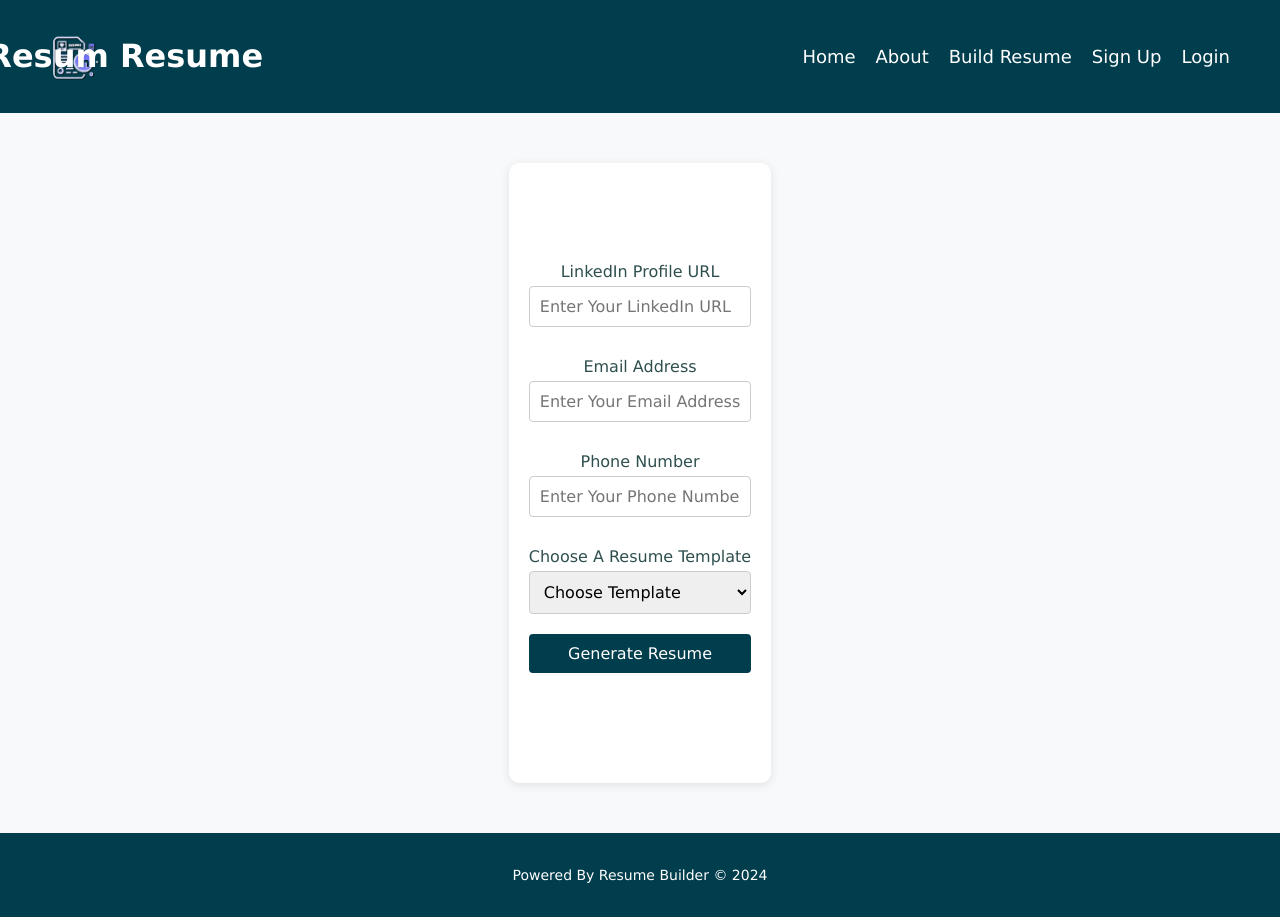
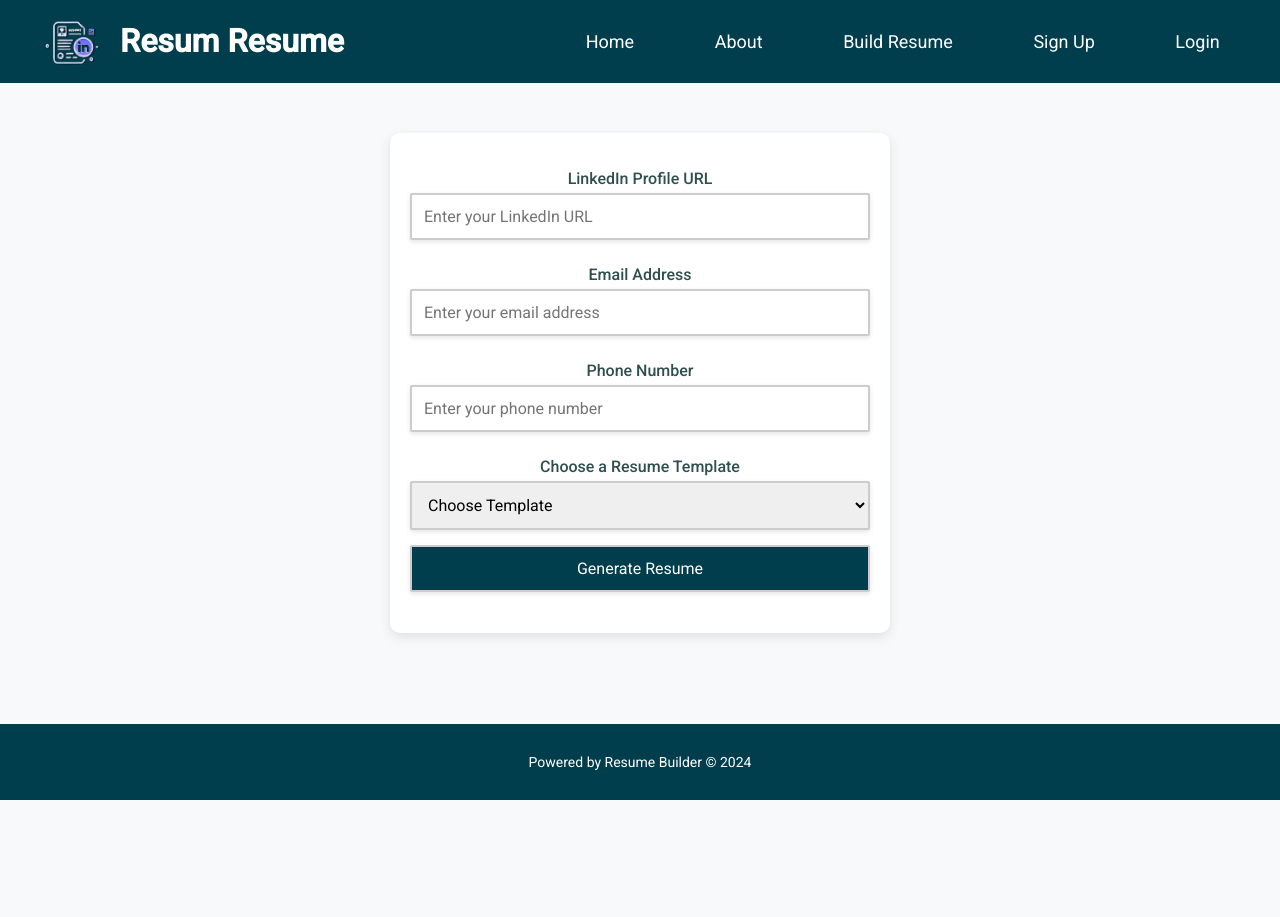
Before and after one commit to GarimaSingh0109/Resum-Resume, a website: page resume.html in a window 1280 px wide. After the commit the page ends 800 px from the top, so only its background shows below. Drawn offline with Linux system fonts and the light colour scheme.

Commit message:
Updated Resume Builder Page

```diff
--- a/resume.html
+++ b/resume.html
@@ -10,8 +10,8 @@
     />
     <style>
             :root {
-            --deep-teal: #003d4d; /* Updated primary color */
-            --off-white: #f8f9fa; /* Updated background color */
+            --deep-teal: #003d4d; /* Primary color */
+            --off-white: #f8f9fa; /* Background color */
             --dark-slate: #2f4f4f; /* Text color */
             --soft-gold: #d9c79e; /* Accent color */
             }
@@ -20,12 +20,11 @@
                 margin: 0;
                 padding: 0;
                 box-sizing: border-box;
-            font-family: Verdana, Geneva, Tahoma, sans-serif;
+                font-family: 'Roboto', sans-serif;
                 outline: none;
                 border: none;
                 text-decoration: none;
-            text-transform: capitalize;
-            transition: 0.2s linear;
+                transition: 0.3s linear;
             }
 
             body {
@@ -34,30 +33,27 @@
                 padding: 0;
                 display: flex;
                 flex-direction: column;
-            min-height: 100vh; /* Ensure body takes full height */
+                min-height: 100vh;
             }
 
             .container {
-            margin: 50px auto; /* Center horizontally */
+                width: 500px; /* Set width */
+                height: 500px; /* Equal height to create a square */
+                margin: 50px auto;
                 padding: 20px;
-            max-width: 500px; /* Set a max-width for the container */
                 background-color: #fff;
-            box-shadow: 0 2px 10px rgba(0, 0, 0, 0.1);
-            border-radius: 10px; /* Added rounded corners */
-            transition: box-shadow 0.3s ease;
-            display: flex; /* Use flexbox to center items */
-            justify-content: center; /* Center horizontally */
-            align-items: center; /* Center vertically */
-            height: calc(100vh - 180px); /* Full height minus margins */
+                box-shadow: 0 4px 12px rgba(0, 0, 0, 0.1);
+                border-radius: 10px; /* Optional, slight rounding for a modern look */
+                transition: box-shadow 0.3s ease, transform 0.3s ease;
+                display: flex;
+                justify-content: center;
+                align-items: center;
+                transform: scale(1); /* Ensure it's not distorted */
             }
 
             .container:hover {
-            box-shadow: 0 0 20px rgba(0, 77, 79, 0.8); /* Glow effect on hover */
-        }
-
-        h1 {
-            text-align: center;
-            color: var(--dark-slate); /* Updated heading color */
+                box-shadow: 0 0 25px rgba(0, 77, 79, 0.8); /* Glow effect */
+                transform: scale(1.02); /* Slight scale on hover */
             }
 
             form {
@@ -65,12 +61,13 @@
                 flex-direction: column;
                 justify-content: center;
                 align-items: center;
-            width: 100%; /* Make form take full width of container */
+                width: 100%;
+                height: 100%; /* Ensure the form fits within the square */
             }
 
             label {
                 margin: 10px 0 5px;
-            color: var(--dark-slate); /* Updated label color */
+                color: var(--dark-slate);
                 font-weight: 500;
             }
 
@@ -79,64 +76,81 @@
             input[type="tel"],
             select,
             button {
-            padding: 10px;
+                padding: 12px;
                 font-size: 16px;
-            border: 1px solid #ccc;
-            border-radius: 4px;
-            margin-bottom: 20px;
+                border: 2px solid #ccc;
+                border-radius: 2px;
+                margin-bottom: 15px;
                 outline: none;
-            width: 100%; /* Full width for input fields */
+                width: 100%;
+                box-shadow: 0 2px 5px rgba(0, 0, 0, 0.1);
             }
 
             input[type="url"]:focus,
             input[type="email"]:focus,
             input[type="tel"]:focus,
             select:focus {
-            border-color: var(--purple);
+                border-color: var(--deep-teal);
             }
 
             button {
                 background-color: var(--deep-teal);
                 color: white;
-            border: none;
                 cursor: pointer;
                 transition: background-color 0.3s ease, transform 0.3s ease;
             }
 
             button:hover {
-            background-color: var(--soft-gold); /* Soft gold hover color */
+                background-color: var(--soft-gold);
                 color: var(--deep-teal);
                 transform: scale(1.05);
             }
 
+            /* Responsive */
+            @media (max-width: 768px) {
+                .container {
+                    width: 300px;
+                    height: 300px; /* Keep it square */
+                }
+            }
+
+            @media (max-width: 400px) {
+                .container {
+                    width: 250px;
+                    height: 250px; /* Adjust the size for smaller screens */
+                }
+            }
+
+
+
             .footer {
                 text-align: center;
-            margin-top: auto; /* Push footer to the bottom */
-            padding: 34px 0;
+                margin-top: auto;
+                padding: 30px 0;
                 background-color: var(--deep-teal);
                 color: white;
                 font-size: 14px;
             }
 
+
             .navbar {
                 background-color: var(--deep-teal);
-            padding: 30px 20px;
+                padding: 15px 20px;
                 display: flex;
                 justify-content: space-between;
                 align-items: center;
             }
 
-        .navbar  img{
+            .navbar img {
                 width: 100px;
                 padding: 0px 6px;
-        margin-right: -64px;
             }
 
             .navbar h1 {
                 color: white;
-            margin-left: -38rem;
                 font-size: 2rem;
                 transition: color 0.3s ease;
+                flex-grow: 1; /* Ensures h1 takes some space */
             }
 
             .navbar h1:hover {
@@ -145,14 +159,18 @@
 
             .navbar ul {
                 list-style-type: none;
-            margin-right: 30px;
+                display: flex;
+                flex-grow: 2; /* Ensures the ul also takes space */
+                justify-content: space-around; /* Distributes equal space between items */
+                align-items: center;
+                margin: 0;
                 padding: 0;
-            display: flex;
-            gap: 20px;
             }
 
             .navbar ul li {
-            display: inline;
+                flex-grow: 1; /* Ensures each li takes equal space */
+                display: inline-block;
+                text-align: center;
             }
 
             .navbar ul li a {
@@ -166,11 +184,6 @@
                 color: var(--soft-gold);
             }
 
-        .content {
-            padding: 20px;
-            text-align: center;
-        }
-
             /* Responsive adjustments */
             @media (max-width: 768px) {
                 .navbar {
@@ -180,36 +193,45 @@
 
                 .navbar ul {
                     flex-direction: column;
-                gap: 10px;
+                    width: 100%;
+                    justify-content: space-between;
+                    padding-left: 0;
+                }
+
+                .navbar ul li {
+                    width: 100%;
+                    text-align: left;
                 }
 
                 .navbar h1 {
+                    width: 100%;
+                    text-align: center;
                     margin-bottom: 10px;
                 }
+            }
 
-            .container {
-                max-width: 90%; /* Adjusted width for mobile */
-            }
-        }
             @media (max-width: 400px) {
                 .navbar ul {
-                display: flex;
                     flex-direction: row;
                     justify-content: space-evenly;
                     width: 100%;
                 }
+
                 .navbar ul li {
                     justify-content: space-evenly !important;
                 }
+
                 .navbar ul li a {
                     color: #eee7e7;
                     font-size: 20px;
                 }
+
                 .navbar ul li a:hover {
                     color: #ffffff;
                     font-size: 22px;
                 }
             }
+
     </style>
 </head>
 <body>
```
Lines whose indentation alone changed are shown as unchanged.
